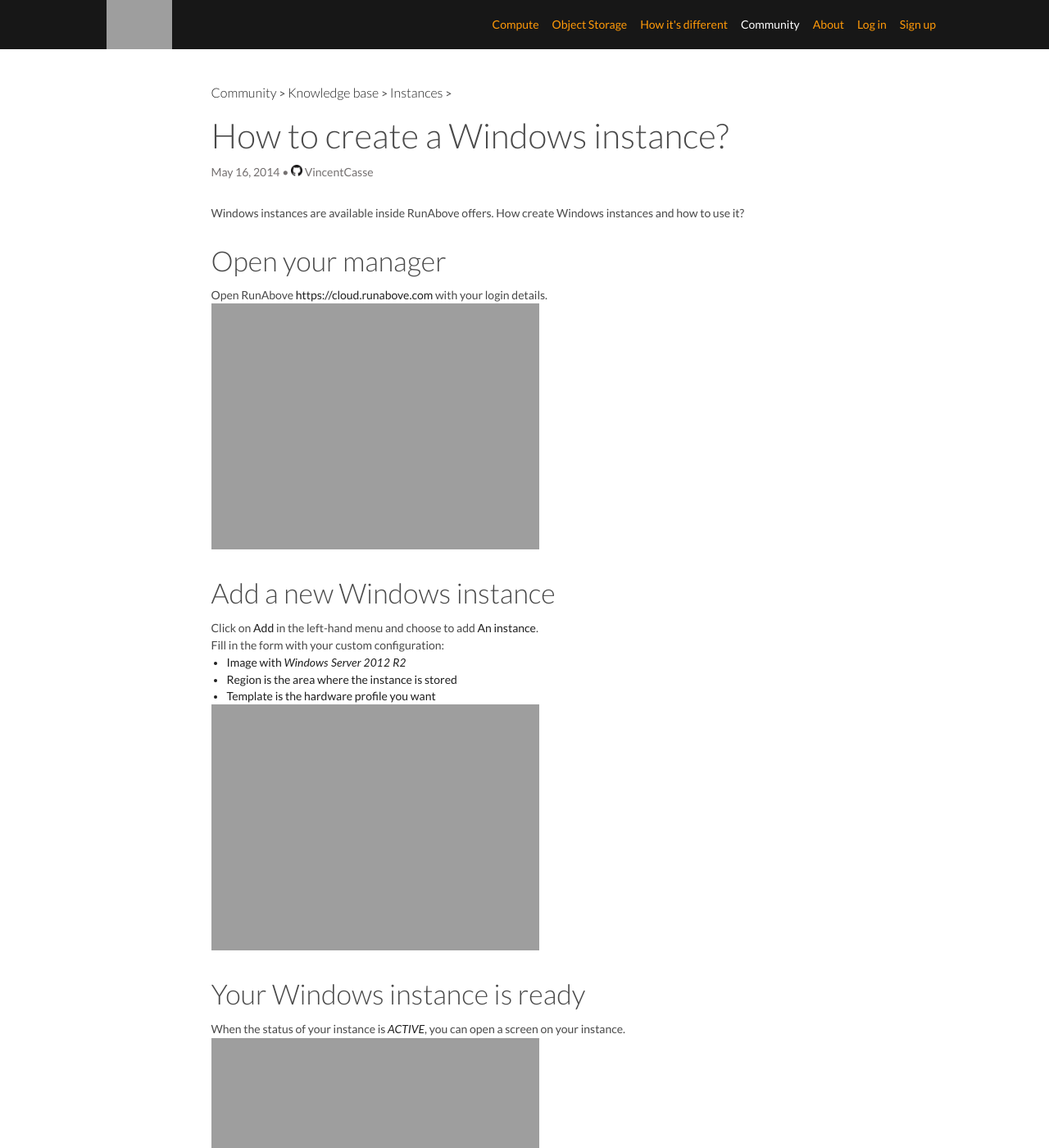
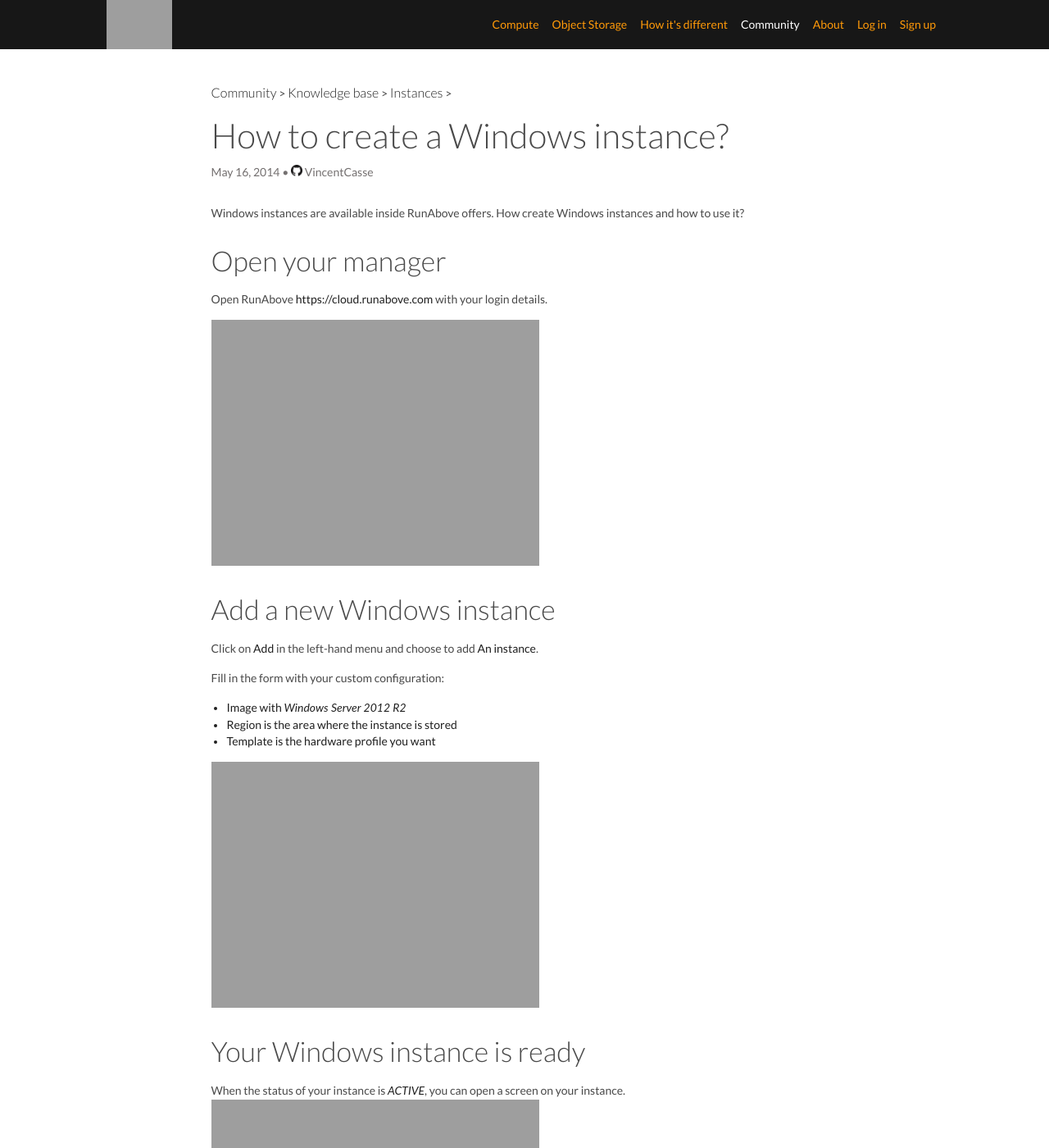
Before and after one commit to ovhlabs/knowledge-base, a Jekyll site: the page built from en/_posts/2014-05-16-how-to-create-a-windows-instance.markdown, in a window 1280 px wide and 1400 px high. Shown: the whole window at 82% size. Built offline with Jekyll 4.4.1, drawn with Linux system fonts in a browser that asks for light colours; some web fonts are replaced; Markdown is read by kramdown in place of the engine named in the settings; comment, search, counter and statistics services are not loaded; grey boxes are pictures that could not be loaded.

Commit message:
Increase paragraphs readability
Add margins between the paragraphs of the kb content

Signed-off-by: Vincent Giersch <vincent.giersch@ovh.net>

```diff
--- a/styles/knowledge-base.css
+++ b/styles/knowledge-base.css
@@ -21,6 +21,11 @@
 .post-content {
 	margin: 30px 0;
 }
+
+.post-content p {
+	margin: 15px 0;
+}
+
 .post-content h1 {
 	text-indent: inherit;
 	margin:30px 0 10px 0;
```
